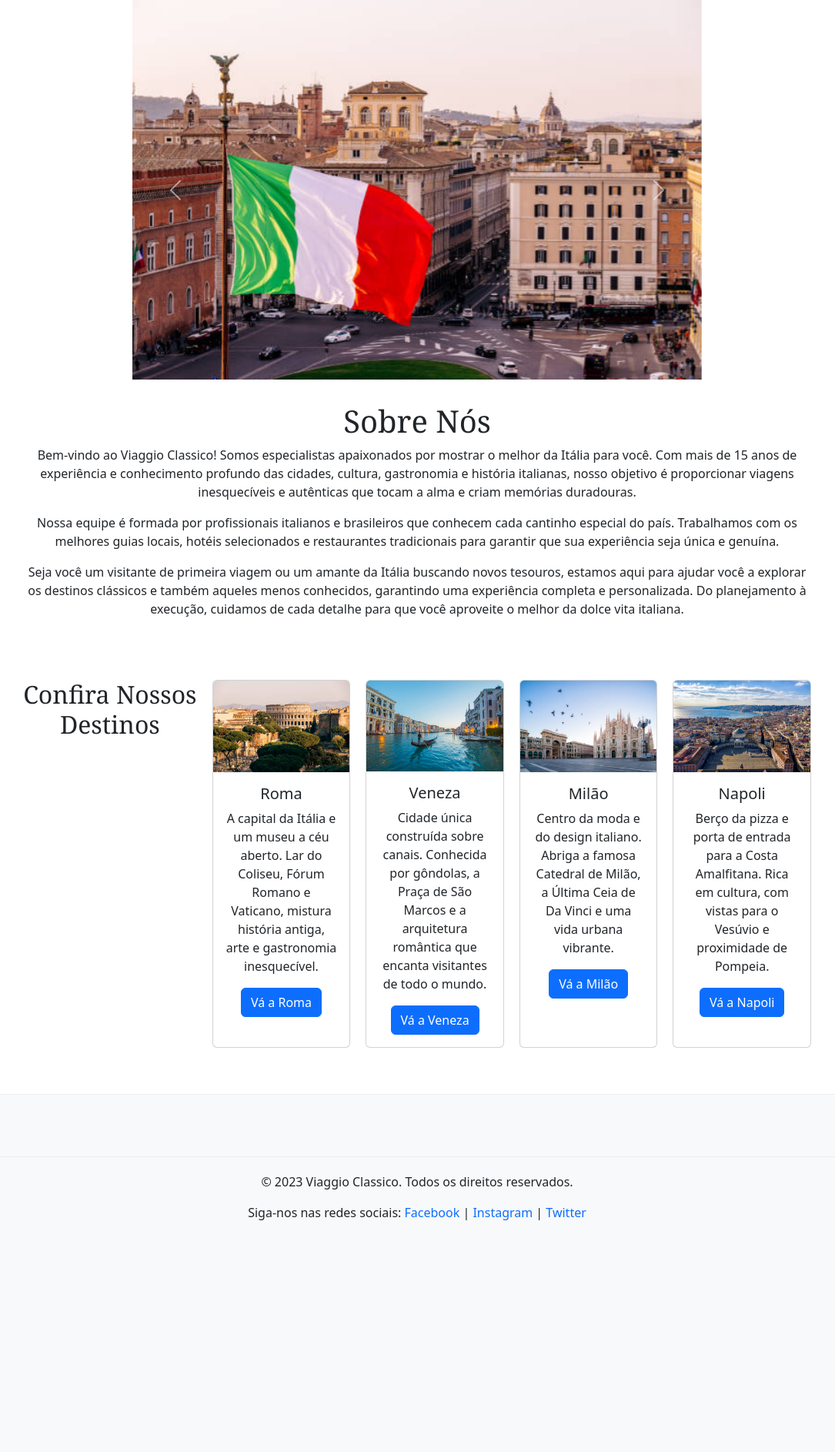
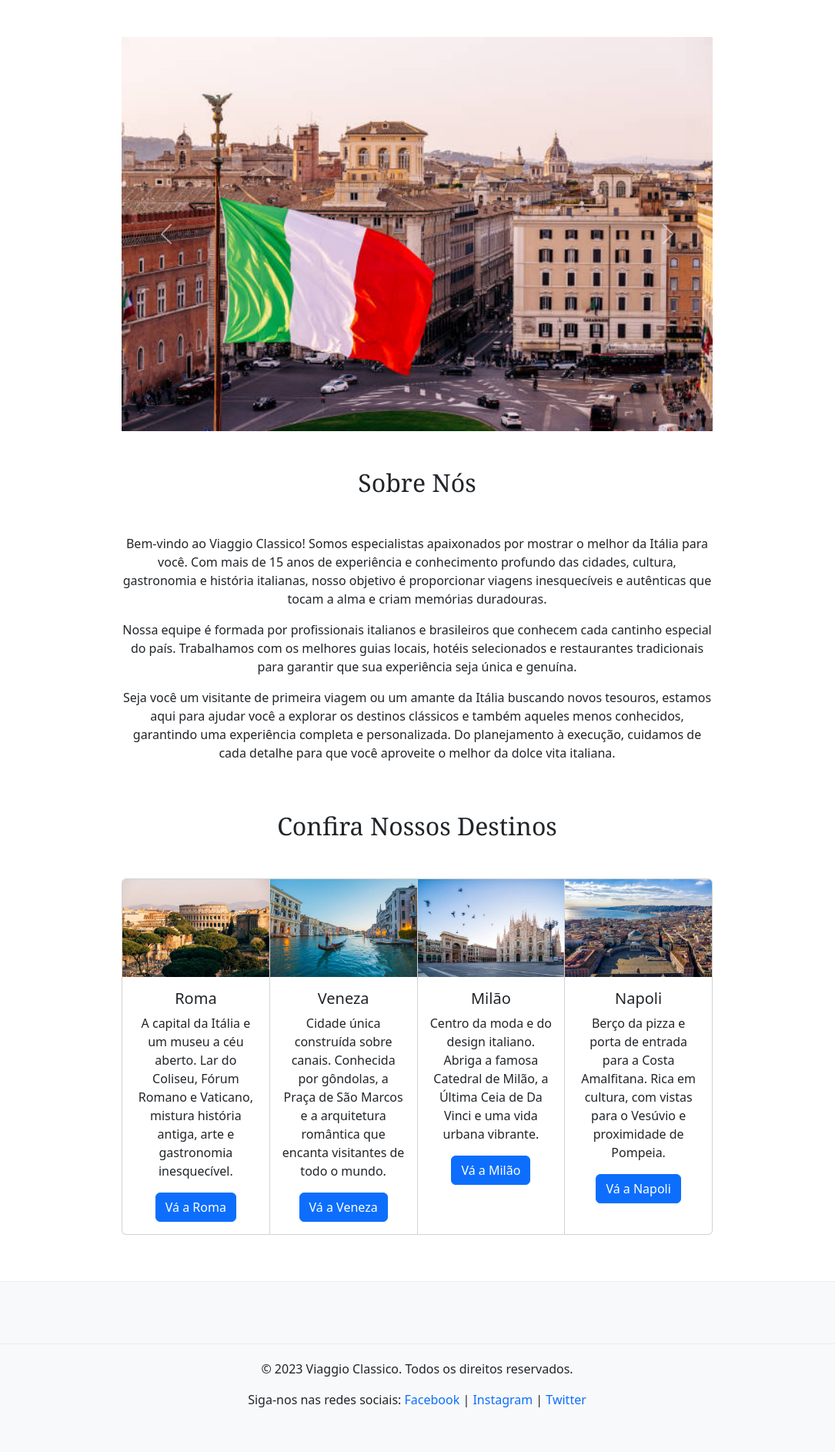
Before and after one commit to Mateus-F-Moura/viaggio-classico2, a PHP site: page / in a window 1280 px wide. Shown: the part 126-2012 px from the top of the page at 77% size, without its empty margins (98-1183 px from the left). Before the commit the page ends 1711 px from the top, so only its background shows below. Run offline with PHP 8.4, Linux system fonts and the light colour scheme.

Commit message:
atualizado: estilos dos destinos e sobre nos.

```diff
--- a/src/index.html
+++ b/src/index.html
@@ -17,7 +17,8 @@
     <header id="topo"></header>
     <main>
         <section class="carousel">
-            <div id="carouselExampleAutoplaying" class="carousel slide" data-bs-ride="carousel">
+            <div id="carouselExampleAutoplaying" class="carousel slide mt-5" data-bs-ride="carousel"
+                style="width: 75%;">
                 <div class="carousel-inner">
                     <div class="carousel-item active">
                         <img src="./img/visita2.jpg" class="d-block w-100" alt="Itália">
@@ -41,23 +42,37 @@
                 </button>
             </div>
         </section>
-        <section class="sobre-nos">
-            <h1>Sobre Nós</h1>
-            <p>Bem-vindo ao Viaggio Classico! Somos especialistas apaixonados por mostrar o melhor da Itália para você.
-                Com mais de 15 anos de experiência e conhecimento profundo das cidades, cultura, gastronomia e história italianas,
-                nosso objetivo é proporcionar viagens inesquecíveis e autênticas que tocam a alma e criam memórias duradouras.</p>
+        <section class="sobre-nos m-auto mt-5" style="width: 75%;">
+            <h2 class="mb-5">Sobre Nós</h1>
+                <div class="row">
+                    <p>Bem-vindo ao Viaggio Classico! Somos especialistas apaixonados por mostrar o melhor da Itália
+                        para você.
+                        Com mais de 15 anos de experiência e conhecimento profundo das cidades, cultura, gastronomia e
+                        história italianas,
+                        nosso objetivo é proporcionar viagens inesquecíveis e autênticas que tocam a alma e criam
+                        memórias duradouras.</p>
+                </div>
+                <div class="row">
+                    <p>Nossa equipe é formada por profissionais italianos e brasileiros que conhecem cada cantinho
+                        especial do país.
+                        Trabalhamos com os melhores guias locais, hotéis selecionados e restaurantes tradicionais para
+                        garantir que sua
+                        experiência seja única e genuína.</p>
+                </div>
+                <div class="row">
+                    <p>Seja você um visitante de primeira viagem ou um amante da Itália buscando novos tesouros, estamos
+                        aqui
+                        para ajudar você a explorar os destinos clássicos e também aqueles menos conhecidos, garantindo
+                        uma
+                        experiência completa e personalizada. Do planejamento à execução, cuidamos de cada detalhe para
+                        que você
+                        aproveite o melhor da dolce vita italiana.</p>
+                </div>
 
-            <p>Nossa equipe é formada por profissionais italianos e brasileiros que conhecem cada cantinho especial do país.
-            Trabalhamos com os melhores guias locais, hotéis selecionados e restaurantes tradicionais para garantir que sua
-            experiência seja única e genuína.</p>
-
-            <p>Seja você um visitante de primeira viagem ou um amante da Itália buscando novos tesouros, estamos aqui
-            para ajudar você a explorar os destinos clássicos e também aqueles menos conhecidos, garantindo uma
-            experiência completa e personalizada. Do planejamento à execução, cuidamos de cada detalhe para que você
-            aproveite o melhor da dolce vita italiana.</p>
         </section>
-        <section class="destinos">
-            <h2>Confira Nossos Destinos</h2>
+        <section class="destinos m-auto mt-5" style="width: 75%;">
+            <h2 class="mb-5">Confira Nossos Destinos</h2>
+            <div class="card-group">
                 <div class="card" style="width: 18rem;">
                     <img src="./img/roma.jpg" class="card-img-top" alt="roma">
                     <div class="card-body">
@@ -71,7 +86,8 @@
                     <img src="./img/veneza.jpg" class="card-img-top" alt="veneza">
                     <div class="card-body">
                         <h5 class="card-title">Veneza</h5>
-                    <p class="card-text">Cidade única construída sobre canais. Conhecida por gôndolas, a Praça de São
+                        <p class="card-text">Cidade única construída sobre canais. Conhecida por gôndolas, a Praça
+                            de São
                             Marcos e a arquitetura romântica que encanta visitantes de todo o mundo.</p>
                         <a href="veneza.html" class="btn btn-primary">Vá a Veneza</a>
                     </div>
@@ -80,7 +96,8 @@
                     <img src="./img/milão.jpg" class="card-img-top" alt="milão">
                     <div class="card-body">
                         <h5 class="card-title">Milão</h5>
-                    <p class="card-text">Centro da moda e do design italiano. Abriga a famosa Catedral de Milão, a
+                        <p class="card-text">Centro da moda e do design italiano. Abriga a famosa Catedral de Milão,
+                            a
                             Última Ceia de Da Vinci e uma vida urbana vibrante.</p>
                         <a href="milan.html" class="btn btn-primary">Vá a Milão</a>
                     </div>
@@ -89,9 +106,11 @@
                         <img src="./img/napoli.jpg" class="card-img-top" alt="napoli">
                         <div class="card-body">
                             <h5 class="card-title">Napoli</h5>
-                    <p class="card-text">Berço da pizza e porta de entrada para a Costa Amalfitana. Rica em cultura, com
+                            <p class="card-text">Berço da pizza e porta de entrada para a Costa Amalfitana. Rica em
+                                cultura, com
                                 vistas para o Vesúvio e proximidade de Pompeia.</p>
                             <a href="napoli.html" class="btn btn-primary">Vá a Napoli</a>
+                        </div>
                     </div>
             </div>
         </section>
--- a/src/styles.css
+++ b/src/styles.css
@@ -14,7 +14,6 @@ nav {
 }
 
 .carousel {
-    width: 85%;
     margin: auto;
 }
 
@@ -31,16 +30,6 @@ h3 {
     color: #4A0E0E;
 }
 
-.destinos {
-    display: flex;
-    gap: 20px;
-    padding-top: 50px;
-}
-
-.sobre-nos,
-.destinos {
-    margin-top: 30px;
-}
 
 .red {
     color: #4A0E0E;
```
Lines whose indentation alone changed are shown as unchanged.
